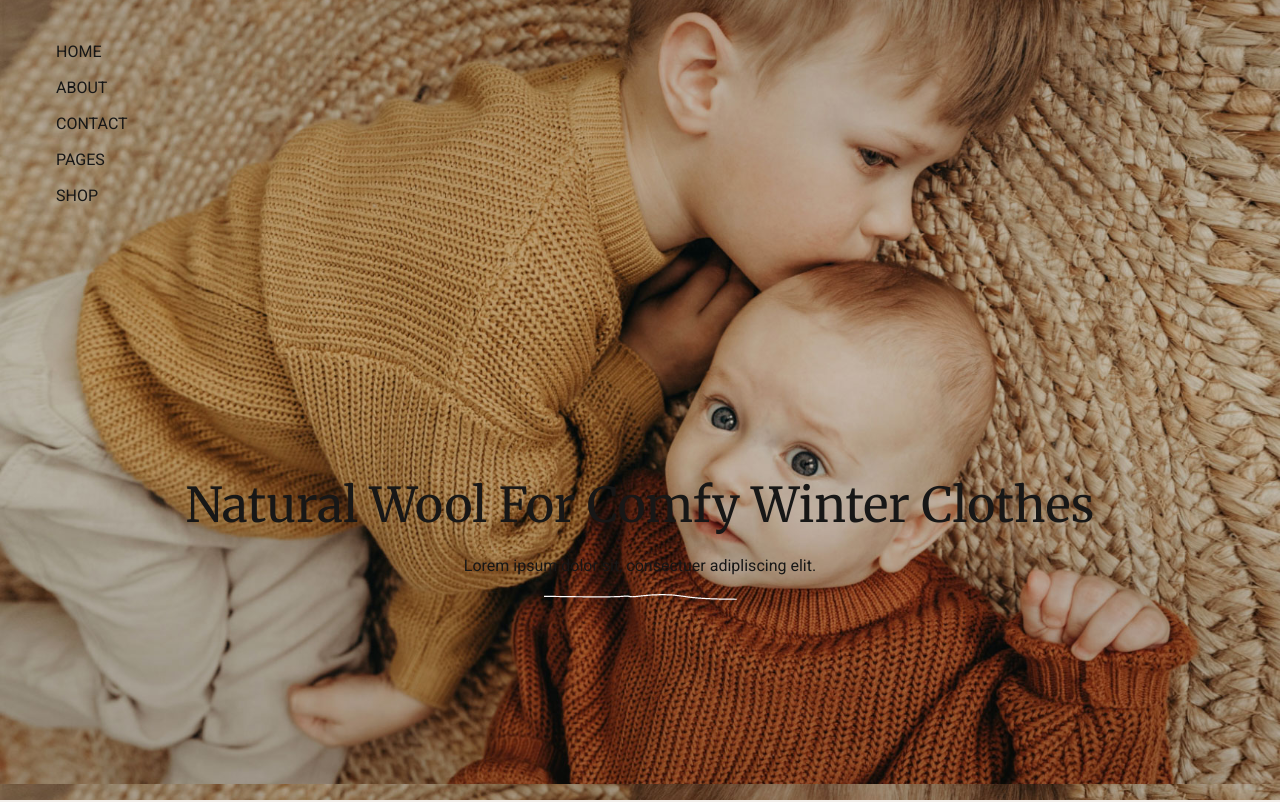
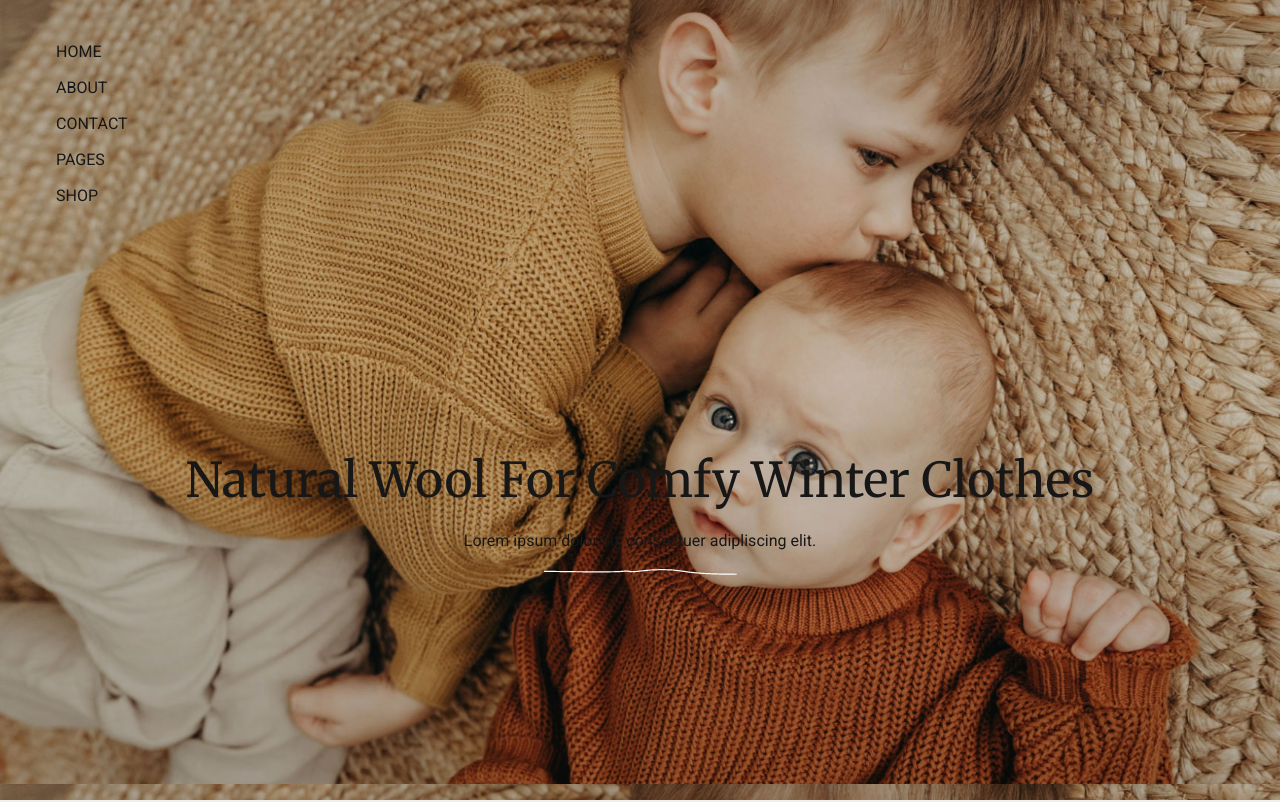
Before and after one commit to theanshumaangupta/LoopsAndLove, a Next.js app: page / in a window 1280 px wide. Shown: the top 802 px of the page. Built offline with nearby package versions, Linux system fonts and the light colour scheme.

Commit message:
mostly done

```diff
--- a/src/app/components/Slider.jsx
+++ b/src/app/components/Slider.jsx
@@ -30,7 +30,7 @@ export default function Slider() {
   useEffect(() => {
     const observer = new IntersectionObserver(
       (entries) => setVisible(entries[0].isIntersecting),
-      { threshold: 1 }
+      { threshold: 0.5}
     );
     if (sliderRef.current) {
       observer.observe(sliderRef.current);
@@ -57,7 +57,7 @@ export default function Slider() {
         <p>Shop</p>
       </div>
       <div className={`${visible ? "opacity-100 bottom-[25%]" : "opacity-50 bottom-[20%] "
-        } flex flex-col items-center  transition-all duration-1000 linear  gap-5 justify-center text-center absolute  m-auto w-full text-5xl `} >
+        } p-[25px] flex flex-col items-center  transition-all duration-1000 linear  gap-5 justify-center text-center absolute  m-auto w-full text-5xl `} >
         <h1 style={{ fontFamily: "Merriweather" }} className="inline-block w- leading-snug text-3xl md:text-5xl ">Natural Wool For Comfy Winter Clothes</h1>
         <p className="text-[1rem]" style={{ fontFamily: 'Roboto' }}>Lorem ipsum dolor sit, consectuer adipliscing elit.</p>
         <img src="/images/thread.png" alt="" />
```
